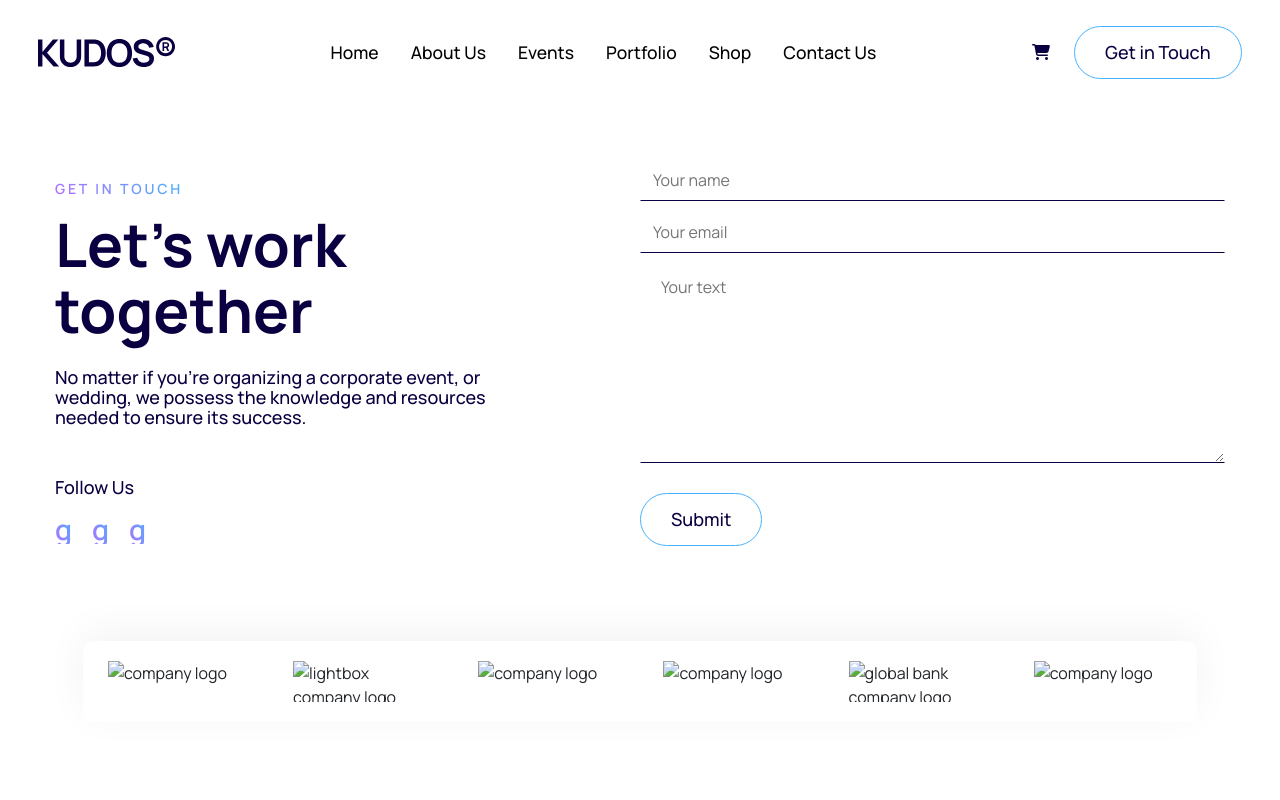
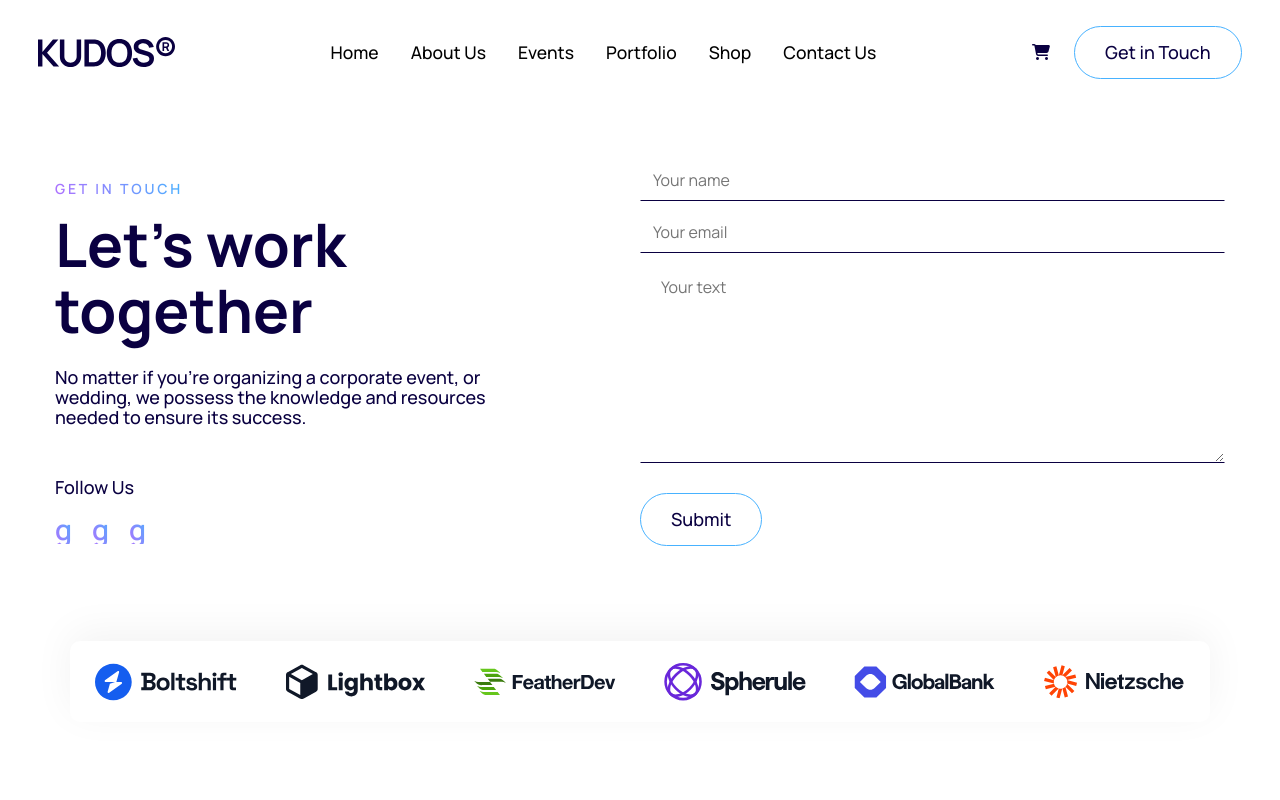
Before and after one commit to AsvadSagheer1/Portfolio-Project-Kudoos, a plain HTML site: page contact.html in a window 1280 px wide. Shown: the top 800 px of the page. Drawn offline with nearby package versions, Linux system fonts and the light colour scheme.

Commit message:
minor changes

```diff
--- a/contact.html
+++ b/contact.html
@@ -84,14 +84,16 @@
                         </div>
                     </div>
                 </div>
-                <div class="section-top-padding full-width">
-                    <div class="logo-wrapper without-box-shadow  wow animate__animated animate__fadeInUp">
-                        <img alt="company logo" class="logo-image">
-                        <img alt="lightbox company logo" class="logo-image">
-                        <img alt="company logo" class="logo-image">
-                        <img alt="company logo" class="logo-image">
-                        <img alt="global bank company logo" class="logo-image">
-                        <img alt="company logo" class="logo-image">
+                <div class="base-container w-container">
+                    <div class="section-top-padding full-width">
+                        <div class="logo-wrapper without-box-shadow wow animate__animated animate__fadeInUp">
+                            <img alt="company logo" class="logo-image" src="images/bolt-shift.svg">
+                            <img alt="lightbox company logo" class="logo-image" src="images/lightbox.svg">
+                            <img alt="company logo" class="logo-image" src="images/feather-dev.svg">
+                            <img alt="company logo" class="logo-image" src="images/spherule.svg">
+                            <img alt="global bank company logo" class="logo-image" src="images/global-banl.svg">
+                            <img alt="company logo" class="logo-image" src="images/nietz.svg">
+                        </div>
                     </div>
                 </div>
             </div>
```
